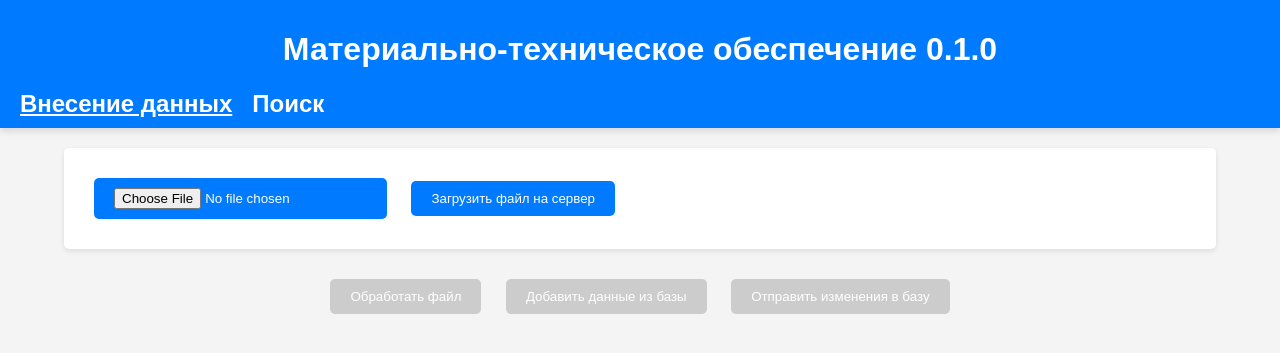
After one commit to vanka857/mto-project, a Flask app: page /fetch in a window 1280 px wide. The commit adds this page. Shown: the top 353 px of the page. Run offline with Flask 3, Linux system fonts and the light colour scheme; parts of the project's set-up code (start-up, migrations or seed data) failed here and were passed over.

Commit message:
multi-page applied

```diff
--- a/flask-app/app/routes.py
+++ b/flask-app/app/routes.py
@@ -1,4 +1,4 @@
-from flask import Blueprint, render_template, request, session, jsonify, current_app
+from flask import Blueprint, render_template, request, session, jsonify, current_app, redirect, url_for
 from datetime import datetime
 import os
 from werkzeug.utils import secure_filename
@@ -6,11 +6,22 @@ from .utils import read_excel_file
 from .models import db, MTS
 from .source.data import InventoryItem, InventorySheet
 
+
 bp = Blueprint('main', __name__)
+app_title = 'Материально-техническое обеспечение 0.1.0'
 
 @bp.route('/')
-def index():
-    return render_template('index.html')
+def home_page():
+    # Редирект с корневого URL на подстраницу
+    return redirect(url_for('main.fetch_page'))
+
+@bp.route('/fetch')
+def fetch_page():
+    return render_template('fetch.html', app_title=app_title, page_title='внесение данных')
+
+@bp.route('/navigator')
+def navigator_page():
+    return render_template('navigator.html', app_title=app_title, page_title='поиск')
 
 @bp.route('/upload', methods=['POST'])
 def upload():
@@ -55,7 +66,6 @@ def read():
 
         return return_data_as_dict(inventories, status, message)
     return jsonify({'error': 'No file uploaded'}), 400
-
 
 def return_data_as_dict(data, status=None, message=None):
     sheets_data = [sheet.to_dict() for sheet in data]
--- a/flask-app/app/static/css/styles.css
+++ b/flask-app/app/static/css/styles.css
@@ -1,3 +1,63 @@
+body, html {
+    font-family: 'Arial', sans-serif;
+    margin: 0;
+    padding: 0;
+    background-color: #f4f4f4;
+}
+
+header {
+    background-color: #007BFF; /* Синий фон */
+    color: white; /* Белый цвет текста */
+    padding: 10px 20px; /* Внутренние отступы */
+    text-align: center; /* Центрирование текста */
+    margin-bottom: 20px; /* Отступ снизу */
+
+    /* Добавление теней для придания объема */
+    box-shadow: 0 4px 6px rgba(0, 0, 0, 0.1);
+
+    /* Обеспечение адаптивности */
+    /* display: flex;
+    justify-content: space-between;
+    align-items: center;
+    flex-wrap: wrap; */
+}
+
+header nav ul {
+    list-style-type: none; /* Убираем маркеры списка */
+    margin: 0; /* Убираем внешние отступы */
+    padding: 0; /* Убираем внутренние отступы */
+    display: flex; /* Размещаем элементы в одну линию */
+}
+
+header nav ul li {
+    margin-right: 20px; /* Отступы между элементами меню */
+}
+
+header nav ul li:last-child {
+    margin-right: 0; /* Убираем отступ у последнего элемента */
+}
+
+header nav ul li a {
+    color: white; /* Цвет текста ссылок */
+    text-decoration: none; /* Убираем подчеркивание */
+    font-weight: bold; /* Жирный текст */
+    font-size: 24px;
+    transition: color 0.2s ease; /* Плавный переход цвета при наведении */
+}
+
+header nav ul li a.active {
+    text-decoration: underline;
+}
+
+header nav ul li a:hover {
+    color: #c7e2ff; /* Изменение цвета текста при наведении */
+}
+
+.container {
+    width: 90%;
+    margin: 0 auto;
+}
+
 .inventory-section details {
     margin-bottom: 20px;
 }
@@ -25,26 +85,6 @@
 /* Стиль для подписи, когда чекбокс неактивен */
 input[type="checkbox"]:disabled + label {
     color: lightgrey;
-}
-
-body, html {
-    font-family: 'Arial', sans-serif;
-    margin: 0;
-    padding: 0;
-    background-color: #f4f4f4;
-}
-
-.container {
-    width: 80%;
-    margin: 0 auto;
-}
-
-header {
-    background: #007BFF;
-    color: white;
-    padding: 10px 20px;
-    text-align: center;
-    margin-bottom: 20px;
 }
 
 .file-upload {
--- /dev/null
+++ b/flask-app/app/static/js/common.js
@@ -0,0 +1,3 @@
+function is_empty(object) {
+    return !object || Object.keys(object).length === 0;
+}
--- a/flask-app/app/static/js/scripts.js
+++ b/flask-app/app/static/js/fetch.js
@@ -5,10 +5,6 @@ function showLoading() {
 
 function hideLoading() {
     document.getElementById('loading').style.display = 'none';
-}
-
-function is_empty(object) {
-    return !object || Object.keys(object).length === 0;
 }
 
 let inventoryItems = {};
--- /dev/null
+++ b/flask-app/app/templates/base.html
@@ -0,0 +1,25 @@
+<!DOCTYPE html>
+<html lang="ru">
+<head>
+    <meta charset="UTF-8">
+    <title>{{ app_title }} — {{page_title}}</title>
+    <link rel="stylesheet" type="text/css" href="{{ url_for('static', filename='css/styles.css') }}">
+</head>
+</head>
+<body>
+    <header>
+        <h1>{{ app_title }}</h1>
+        <nav>
+            <ul>
+                <li><a href="/fetch" class="{{ 'active' if request.path == '/fetch' else '' }}">Внесение данных</a></li>
+                <li><a href="/navigator" class="{{ 'active' if request.path == '/navigator' else '' }}">Поиск</a></li>
+            </ul>
+        </nav>
+    </header>
+
+    <main>
+        {% block content %}{% endblock %}
+    </main>
+    <script src="{{ url_for('static', filename='js/common.js') }}"></script>
+</body>
+</html>
--- /dev/null
+++ b/flask-app/app/templates/fetch.html
@@ -0,0 +1,21 @@
+{% extends "base.html" %}
+
+{% block content %}
+<div class="container">
+    <div class="file-upload">
+        <input type="file" id="file-input" accept=".xls,.xlsx" onchange="resetPage()">
+        <button onclick="uploadFile()">Загрузить файл на сервер</button>
+        <div id="file-name"></div>
+    </div>
+    <div class="controls">
+        <button id="read-file-button" onclick="readFile()" disabled>Обработать файл</button>
+        <div id="loading" style="display: none;">
+            <img src="{{ url_for('static', filename='images/loading.gif') }}" alt="Processing..." />
+        </div>
+        <button id="fetch-from-db-button" onclick="fetchFromDB()" disabled>Добавить данные из базы</button>
+        <button id="send-updates-button" onclick="sendUpdates()" disabled>Отправить изменения в базу</button>
+    </div>
+    <div id="output"></div>
+</div>
+<script src="{{ url_for('static', filename='js/fetch.js') }}"></script>
+{% endblock %}
```
Also changed, not shown: flask-app/app/templates/index.html (deleted, +0 -29 lines), flask-app/app/templates/navigator.html (added, +8 -0 lines), flask-app/app/static/js/navigator.js (added).
